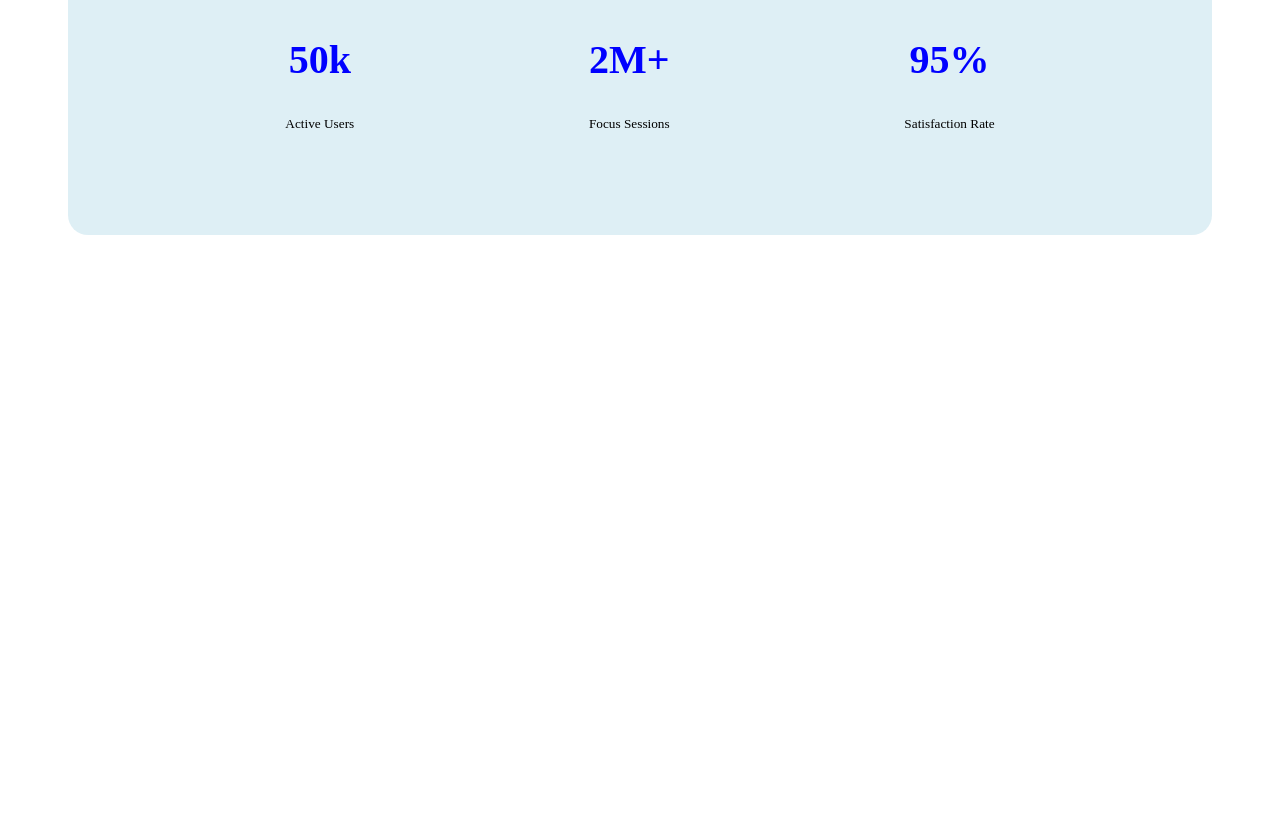
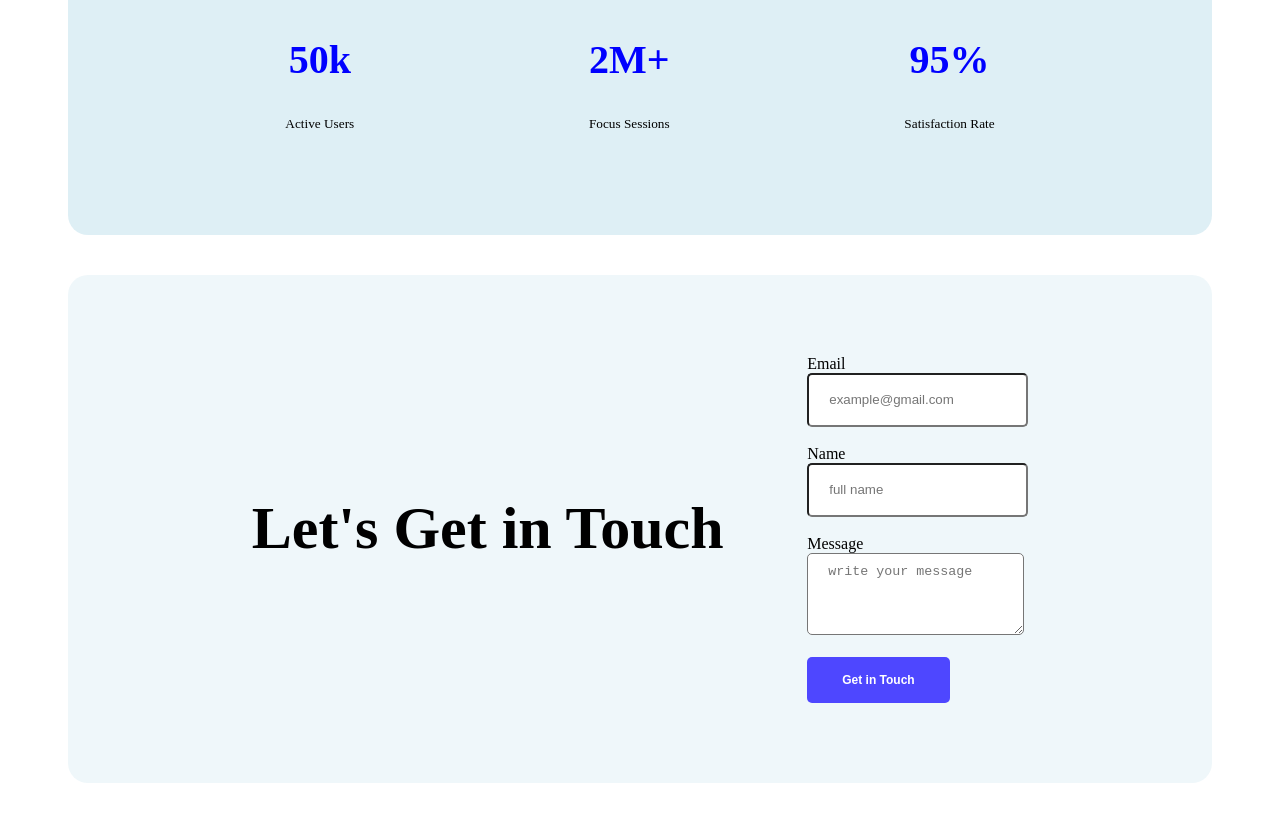
Before and after one commit to Jyotishaikh/assignment1, a plain HTML site: page index.html in a window 1280 px wide. Shown: the part 1200-2021 px from the top of the page. Before the commit the page ends 1475 px from the top, so only its background shows below. Drawn offline with Linux system fonts and the light colour scheme.

Commit message:
added get-in-touch

```diff
--- a/index.html
+++ b/index.html
@@ -59,6 +59,22 @@
                 </div>
             </div>
         </section>
+        <section class="users-review">
+
+        </section>
+        <section class="get-in-touch">
+            <h2>Let's Get in Touch</h2>
+            <form class="user-form" action="">
+              <label for="email">Email</label><br>
+               <input type="email" name="email" id="email" placeholder="example@gmail.com"><br><br>
+               <label for="name">Name</label><br>
+               <input type="text" name="name" id="name" placeholder="full name"><br><br>
+               <label for="textarea">Message</label><br>
+               <textarea rows="4"  name="textarea" id="textarea" placeholder="write your message"></textarea><br><br>
+               <input class="commonbutton" type="submit" value="Get in Touch">
+
+            </form>
+        </section>
     </main>
     <footer>
 
--- a/style/style.css
+++ b/style/style.css
@@ -8,6 +8,14 @@
     border: none;
     border-radius: 5px;
 
+}
+.commonbutton:hover{
+    background-color: #4CAF50;
+    color: white;
+    padding: 10px 20px;
+    border: none;
+    border-radius: 5px;
+    cursor: pointer;
 }
 
 /* header style */
@@ -116,3 +124,42 @@ nav{
 .data-user h5{
     font-weight: 400;
 }
+
+/* form style */
+
+.get-in-touch{
+    display: flex;
+    align-items: center;
+    justify-content: space-evenly;
+    background-color: rgba(173, 216, 230,20%);
+    border-radius: 20px;
+    max-width: 1140px;
+    margin: 40px 60px;
+    padding: 80px 100px;
+
+}
+.get-in-touch h2{
+    font-size: 60px;
+
+}
+
+
+.get-in-touch input[type=text]{
+    height: 30px;
+    width: auto;
+    border-radius: 5px;
+    padding: 10px 20px;
+
+}
+.get-in-touch input[type=email]{
+    height: 30px;
+    width: auto;
+    border-radius: 5px;
+    padding: 10px 20px;
+
+}
+textarea{
+    border-radius: 5px;
+    padding: 10px 20px;
+    columns: 50px;
+}
```
